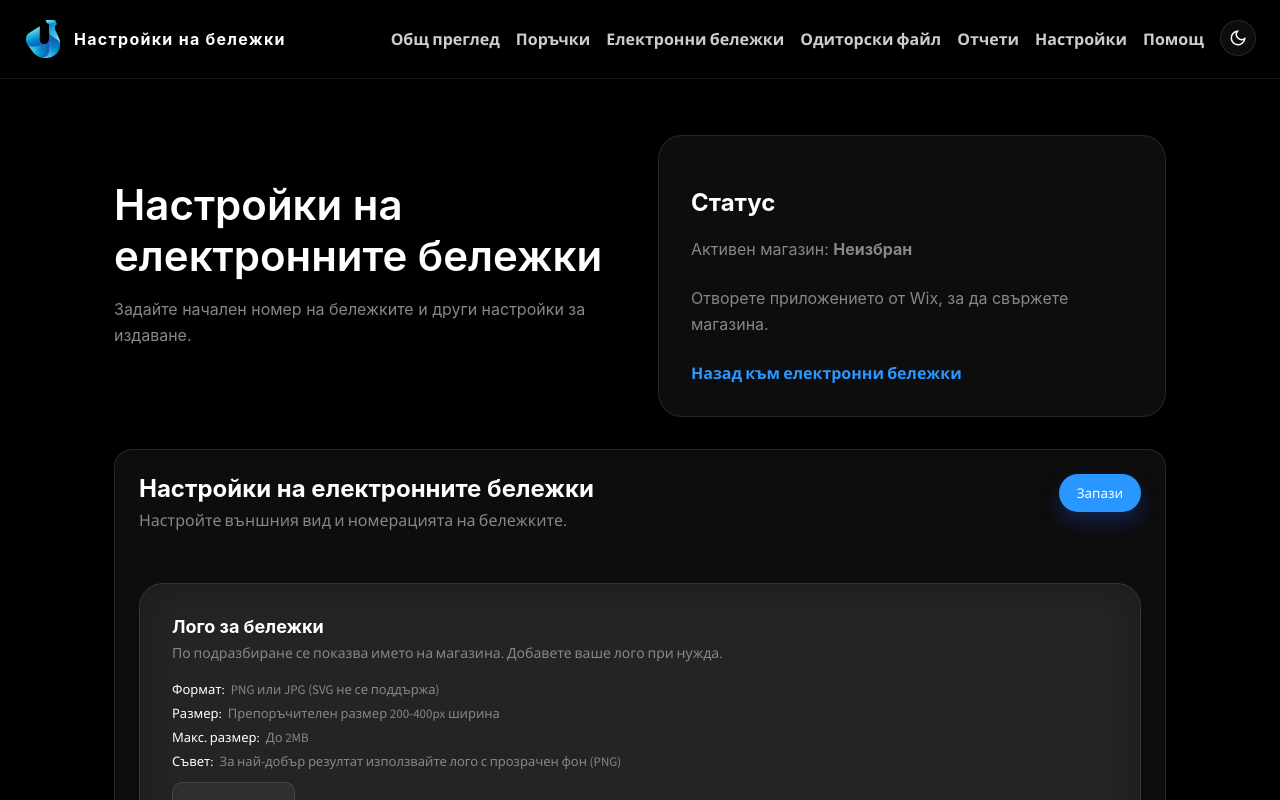
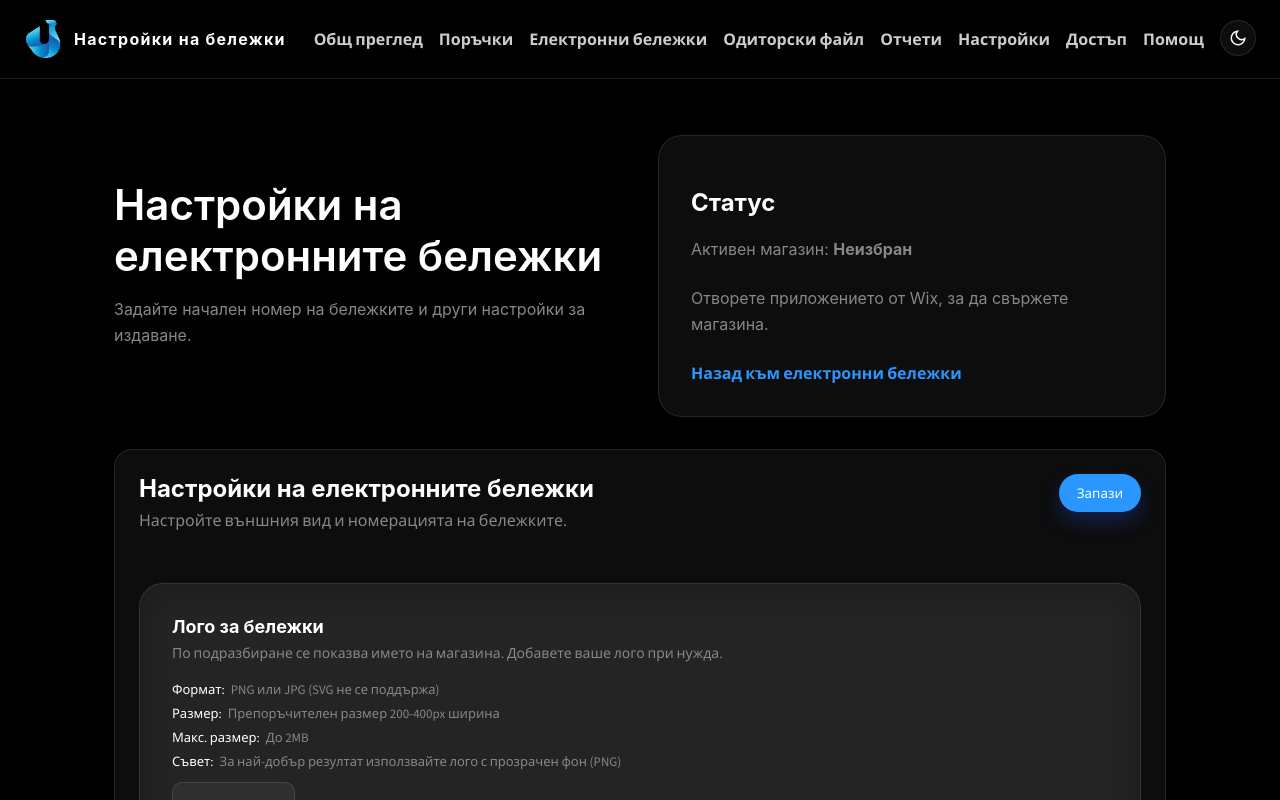
Before and after one commit to RadinaAleksieva/Udito, a Next.js app: page /receipts/settings in a window 1280 px wide. Shown: the top 800 px of the page. Built offline with nearby package versions, Linux system fonts and the light colour scheme; no server answers; the database is empty.

Commit message:
feat: add Access (Достъп) to navigation menu

```diff
--- a/app/components/nav-links.tsx
+++ b/app/components/nav-links.tsx
@@ -10,6 +10,7 @@ const links = [
   { href: "/audit", label: "Одиторски файл" },
   { href: "/reports", label: "Отчети" },
   { href: "/settings", label: "Настройки" },
+  { href: "/access", label: "Достъп" },
   { href: "/help", label: "Помощ" },
 ];
 
```
